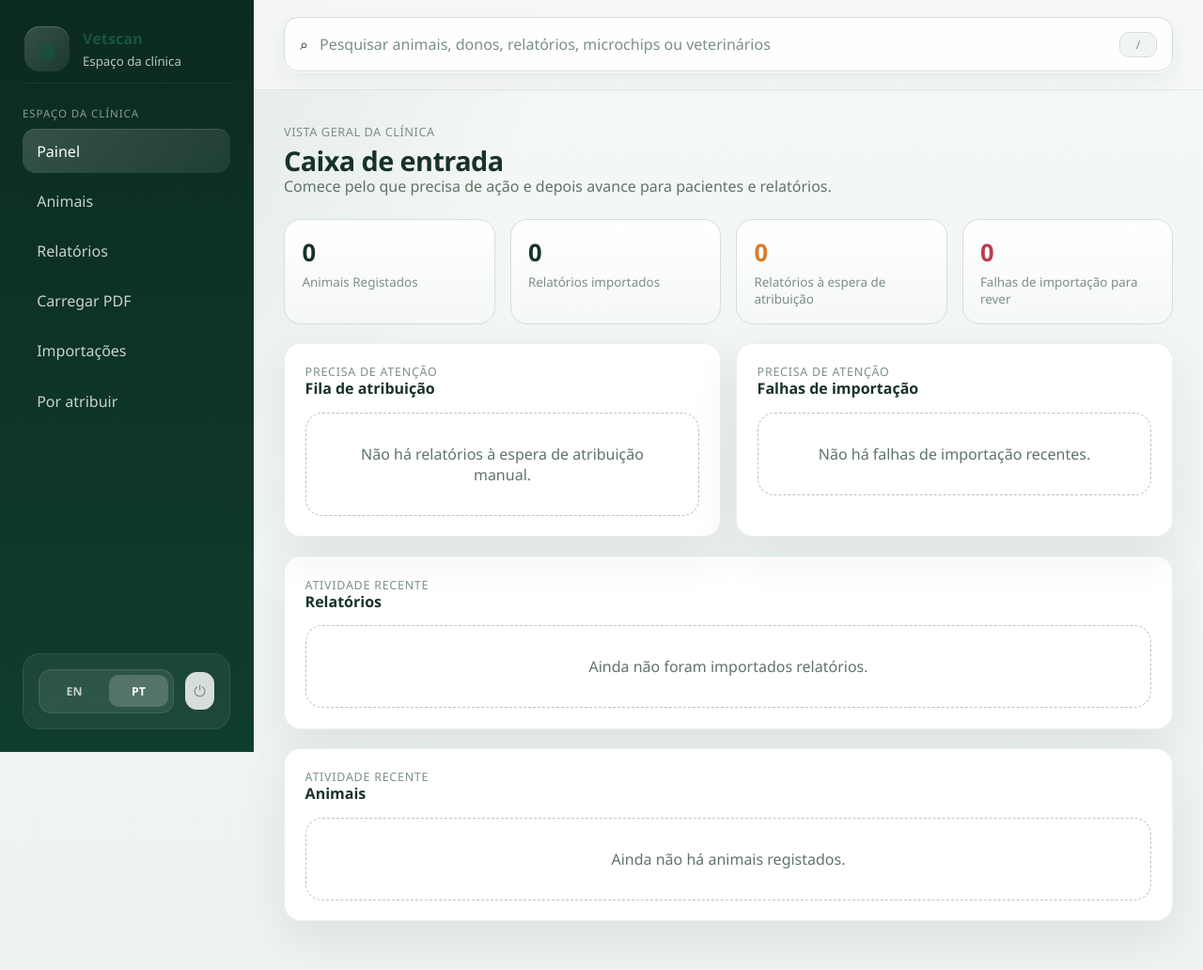
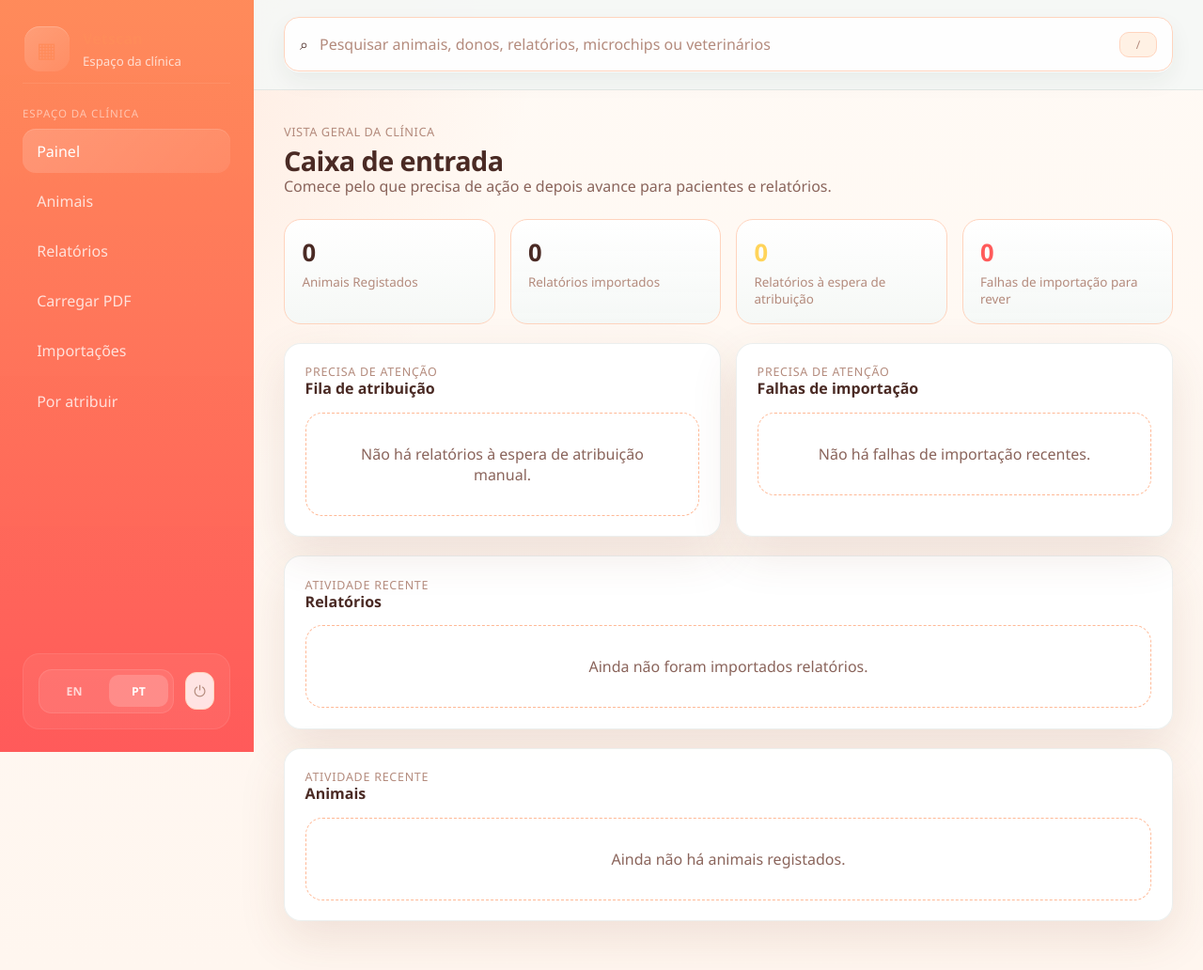
Before and after one commit to jomoormann/vetscan, a FastAPI app: page / in a window 1280 px wide. Shown: the whole page at 94% size. Run offline with FastAPI, Linux system fonts and the light colour scheme; parts of the project's set-up code (start-up, migrations or seed data) failed here and were passed over; some libraries are stand-ins or nearby versions.

Commit message:
Refresh frontend color palette

```diff
--- a/templates/base.html
+++ b/templates/base.html
@@ -8,29 +8,29 @@
     <link rel="icon" type="image/x-icon" href="/static/favicon.ico">
     <style>
         :root {
-            --bg: #edf3ef;
-            --bg-accent: #dae6de;
+            --bg: #fff6ef;
+            --bg-accent: #ffe6cf;
             --surface: #ffffff;
-            --surface-muted: #f5f8f6;
-            --surface-strong: #f0f5f2;
-            --line: #d4dfd8;
-            --line-strong: #b8c8bf;
-            --text: #183228;
-            --text-muted: #5f7469;
-            --text-soft: #7b9086;
-            --brand: #165441;
-            --brand-strong: #0f3d30;
-            --brand-soft: #d9ebe2;
-            --accent: #d97b29;
-            --danger: #ba3d4c;
-            --danger-soft: #fdecee;
-            --warning: #d97b29;
-            --warning-soft: #fff2e7;
-            --success: #2f8f63;
-            --success-soft: #e9f7f0;
-            --info: #3f6db3;
-            --info-soft: #edf3ff;
-            --shadow: 0 18px 50px rgba(18, 40, 31, 0.08);
+            --surface-muted: #fffaf4;
+            --surface-strong: #fff1e4;
+            --line: #ffd4be;
+            --line-strong: #ffb996;
+            --text: #4a2a24;
+            --text-muted: #8a645b;
+            --text-soft: #b48b7d;
+            --brand: #FF8B5A;
+            --brand-strong: #FF5A5A;
+            --brand-soft: #ffe2d5;
+            --accent: #FFA95A;
+            --danger: #FF5A5A;
+            --danger-soft: #ffe1e1;
+            --warning: #FFD45A;
+            --warning-soft: #fff7d1;
+            --success: #FFA95A;
+            --success-soft: #ffedd8;
+            --info: #FFA95A;
+            --info-soft: #fff0dd;
+            --shadow: 0 18px 50px rgba(122, 69, 43, 0.12);
             --radius-lg: 24px;
             --radius-md: 18px;
             --radius-sm: 12px;
@@ -52,8 +52,8 @@
             font-family: "IBM Plex Sans", "Avenir Next", "Segoe UI Variable", "Segoe UI", sans-serif;
             color: var(--text);
             background:
-                radial-gradient(circle at top left, rgba(22, 84, 65, 0.12), transparent 35%),
-                linear-gradient(180deg, #f5f8f6 0%, var(--bg) 100%);
+                radial-gradient(circle at top left, rgba(255, 139, 90, 0.18), transparent 35%),
+                linear-gradient(180deg, #fffaf5 0%, var(--bg) 100%);
         }
 
         a {
@@ -83,11 +83,11 @@
             top: 0;
             height: 100vh;
             padding: 1.5rem;
-            border-right: 1px solid rgba(21, 55, 42, 0.08);
+            border-right: 1px solid rgba(255, 139, 90, 0.18);
             background:
-                linear-gradient(180deg, rgba(11, 42, 32, 0.96), rgba(15, 61, 48, 0.97)),
-                linear-gradient(180deg, #173c2d 0%, #0f3327 100%);
-            color: #f5fbf7;
+                linear-gradient(180deg, rgba(255, 139, 90, 0.96), rgba(255, 90, 90, 0.98)),
+                linear-gradient(180deg, #ff8b5a 0%, #ff5a5a 100%);
+            color: #fff8f4;
         }
 
         .sidebar-inner {
--- a/templates/diagnosis_report.html
+++ b/templates/diagnosis_report.html
@@ -223,15 +223,15 @@
     }
 
     .claude-header {
-        background: linear-gradient(135deg, #F25016, #c44012);
+        background: linear-gradient(135deg, #FF8B5A, #FF5A5A);
     }
 
     .openai-header {
-        background: linear-gradient(135deg, #4CB572, #3a9159);
+        background: linear-gradient(135deg, #FFA95A, #FF8B5A);
     }
 
     .executive-header {
-        background: linear-gradient(135deg, #135E4B, #0d4436);
+        background: linear-gradient(135deg, #FFD45A, #FFA95A);
     }
 
     .ai-section .card {
```
Also changed, not shown: templates/auth/accept_invite.html (+15 -15 lines), templates/auth/forgot_password.html (+19 -19 lines), templates/auth/pending_approval.html (+17 -17 lines), templates/auth/register.html (+20 -19 lines), templates/auth/reset_password.html (+19 -19 lines), templates/login.html (+19 -18 lines).
